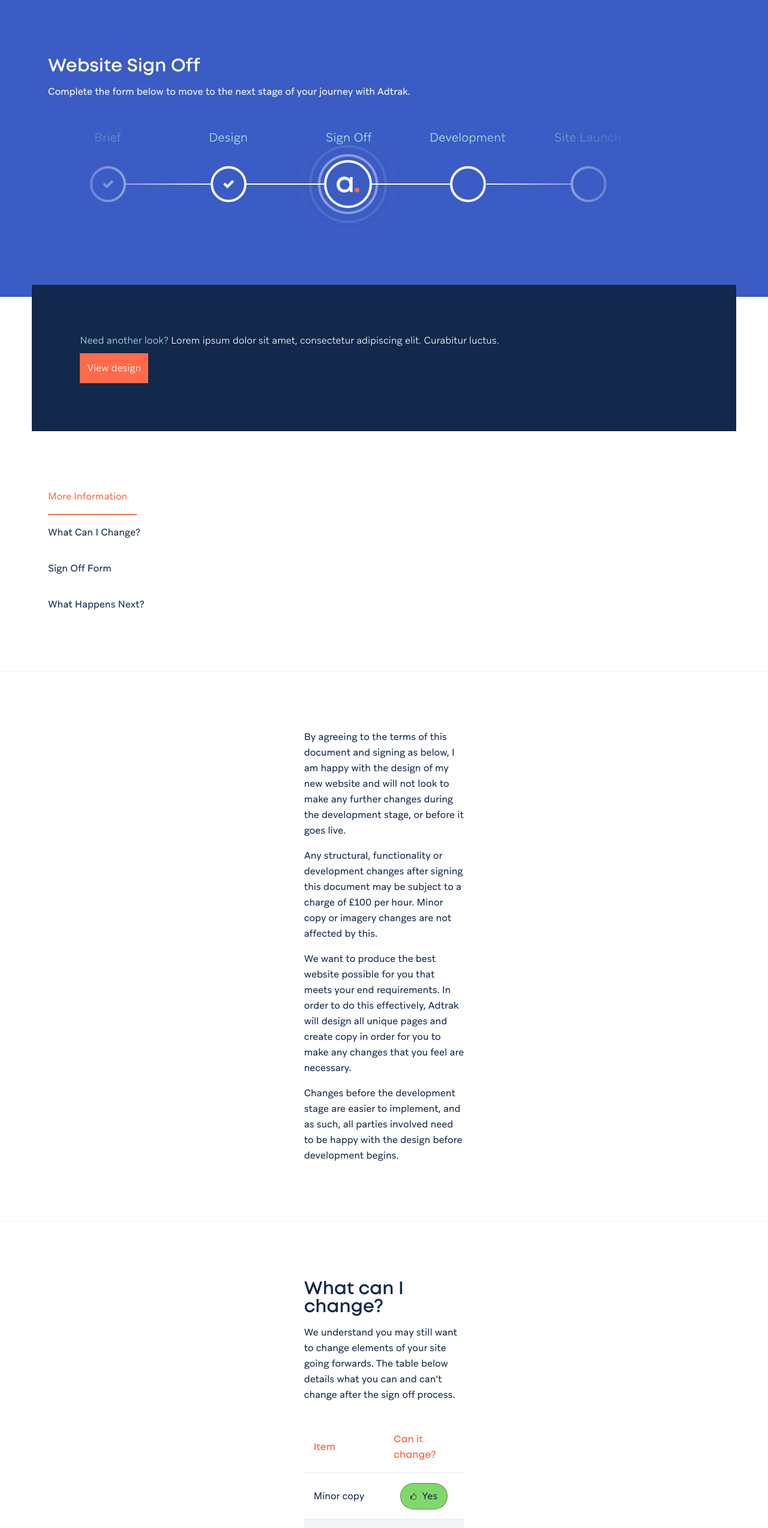
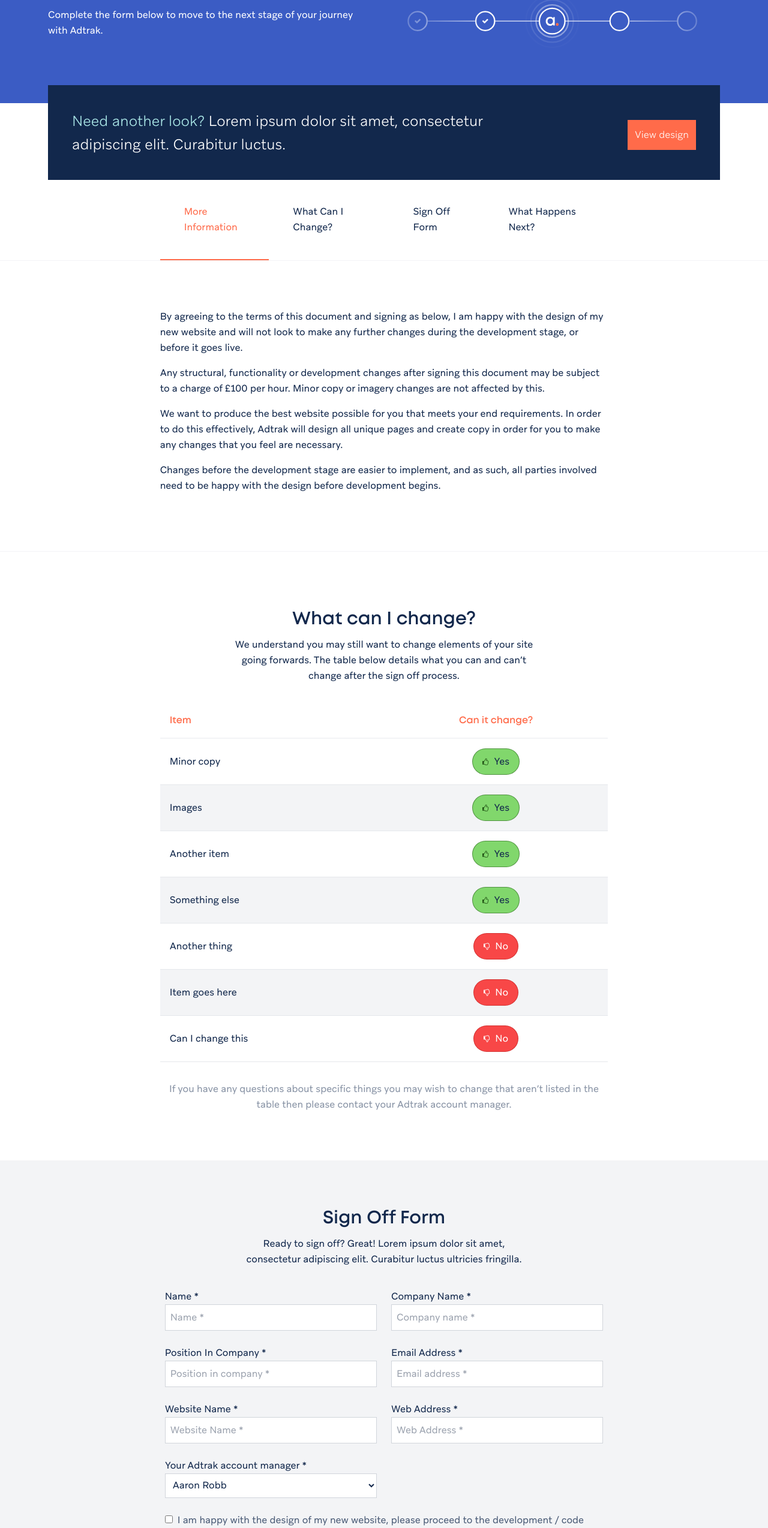
Before and after one commit to adtrak/adtrak-signoff, a Next.js app: page / in a window 1280 px wide. Shown: the part 236-2784 px from the top of the page at 60% size. Built offline with nearby package versions, Linux system fonts and the light colour scheme; what tailwindcss-filters would draw is missing.

Commit message:
update styling for tablet and desktop

```diff
--- a/components/header.js
+++ b/components/header.js
@@ -3,9 +3,9 @@ import Image from 'next/image'
 
 export default function Header() {
     return (
-        <header className="bg-secondary pb-[20px]">
+        <header className="bg-secondary pb-[40px] xl:pb-[60px]">
             <Container>
-                <div className="flex items-center justify-between p-4 md:p-20">
+                <div className="flex items-center justify-between p-6 md:py-8 md:px-20">
 
                     <Image
                     src="/images/adtrak-logo.svg"
@@ -18,13 +18,17 @@ export default function Header() {
 
                 </div>
 
-                <div className="p-4 mt-8 text-white md:p-20">
+                <div className="w-full p-6 mt-8 text-white md:px-20 md:flex md:items-center md:flex-wrap">
 
-                    <h1 className="mb-4">Website Sign Off</h1>
+                    <div className="w-full md:w-1/2 md:pr-4">
 
-                    <p>Complete the form below to move to the next stage of your journey with Adtrak.</p>
+                        <h1 className="mb-4">Website Sign Off</h1>
 
-                    <div className="mt-8">
+                        <p>Complete the form below to move to the next stage of your journey with Adtrak.</p>
+
+                    </div>
+
+                    <div className="w-full mt-8 md:w-1/2">
                         <Image
                         src="/images/process.svg"
                         alt="Sign off process"
--- a/pages/index.js
+++ b/pages/index.js
@@ -1,5 +1,6 @@
 import Head from 'next/head'
 import Link from 'next/link'
+import Image from 'next/image'
 import Layout from '../components/layout'
 import Header from '../components/header'
 import Footer from '../components/footer'
@@ -37,40 +38,45 @@ export default function Home() {
 
           <section>
             <Container>
-              <div className="w-11/12 p-6 mx-auto font-light text-white bg-secondary-dark md:p-20 mt-[-20px]">
-                <p>
-                  <span className="text-secondary-light">Need another look? </span>
+              <div className="px-6 md:px-20">
+                <div className="md:flex md:justify-between md:items-center p-6 mx-auto font-light text-white bg-secondary-dark lg:p-10 mt-[-30px]">
+                  <p className="xl:text-lg xl:w-2/3 2xl:w-1/2">
+                    <span className="block text-secondary-light lg:inline">Need another look? </span>
                     Lorem ipsum dolor sit amet, consectetur adipiscing elit. Curabitur luctus.
                   </p>
+                  <div className="md:justify-center md:flex md:w-3/12 lg:w-auto">
                     <Link href="/">
-                    <a className="inline-block p-3 mt-2 text-white bg-primary">View design</a>
+                        <a className="inline-block p-3 mx-auto mt-2 text-center text-white transition bg-primary hover:opacity-90 hover:no-underline">View design</a>
                     </Link>
+                  </div>
+                </div>
               </div>
             </Container>
           </section>
 
-          <section className="mb-4 border-b border-gray-100">
+          <section className="px-6 border-b border-gray-100 md:px-20">
             <Container>
-              <ul className="p-6 md:p-20">
-                <li>
-                  <a href="#" data-scroll="more-information" className="block p-4 pl-0 border-b-2 sm:inline-block scroll-to text-primary border-primary">More Information</a>
+              <ul className="w-full sm:flex sm:justify-between xl:w-2/3 xl:mx-auto">
+                <li className="3xl:w-1/4">
+                  <a href="#more-information" className="block p-4 pl-0 border-b-2 md:py-8 xl:p-10 sm:py-4 sm:inline-block scroll-to text-primary border-primary">More Information</a>
                 </li>
-                <li>
-                  <a href="#" data-scroll="what-can-i-change" className="block p-4 pl-0 border-b-2 border-transparent sm:inline-block scroll-to">What Can I Change?</a>
+                <li className="3xl:w-1/4">
+                  <a href="#what-can-i-change" className="block p-4 pl-0 border-b-2 border-transparent md:py-8 xl:p-10 sm:py-4 sm:inline-block scroll-to">What Can I Change?</a>
                 </li>
-                <li>
-                  <a href="#" data-scroll="sign-off-form" className="block p-4 pl-0 border-b-2 border-transparent sm:inline-block scroll-to">Sign Off Form</a>
+                <li className="3xl:w-1/4">
+                  <a href="#signoff-form"  className="block p-4 pl-0 border-b-2 border-transparent md:py-8 xl:p-10 sm:py-4 sm:inline-block scroll-to">Sign Off Form</a>
                 </li>
-                <li>
-                  <a href="#" data-scroll="what-happens-next" className="block p-4 pl-0 border-b-2 border-transparent sm:inline-block scroll-to">What Happens Next?</a>
+                <li className="3xl:w-1/4">
+                  <a href="#what-happens-next"  className="block p-4 pl-0 border-b-2 border-transparent md:py-8 xl:p-10 sm:py-4 sm:inline-block scroll-to">What Happens Next?</a>
                 </li>
               </ul>
             </Container>
           </section>
 
-          <section className="mb-4 border-b border-gray-100">
+
+          <section id="more-information" className="mb-4 border-b border-gray-100">
             <Container>
-              <div className="p-6 md:p-20 md:w-1/3 md:mx-auto content">
+              <div className="p-6 md:p-20 lg:w-8/12 xl:w-7/12 2xl:w-1/2 lg:px-0 md:mx-auto content">
                 <p>By agreeing to the terms of this document and signing as below, I am happy with the design of my new website and will not look to make any further changes during the development stage, or before it goes live.</p>
 
                 <p>Any structural, functionality or development changes after signing this document may be subject to a charge of £100 per hour. Minor copy or imagery changes are not affected by this.</p>
@@ -83,18 +89,21 @@ export default function Home() {
           </section>
 
 
-          <section>
-            <div className="p-6 mx-auto md:p-20 lg:w-1/3">
+          <section id="what-can-i-change">
+
+            <Container>
+
+              <div className="p-6 md:mx-auto md:p-20 lg:w-8/12 xl:w-7/12 2xl:w-1/2 lg:px-0 lg:text-center">
 
                 <h2 className="mb-4">What can I change?</h2>
 
-              <p>We understand you may still want to change elements of your site going forwards. The table below details what you can and can’t change after the sign off process.</p>
+                <p className="mx-auto lg:w-2/3">We understand you may still want to change elements of your site going forwards. The table below details what you can and can’t change after the sign off process.</p>
 
-              <table className="w-full my-8">
+                <table className="w-full my-8 text-left">
                   <thead>
                     <tr>
                       <td>Item</td>
-                    <td>Can it change?</td>
+                      <td className="text-center">Can it change?</td>
                     </tr>
                   </thead>
                   <tbody>
@@ -129,48 +138,52 @@ export default function Home() {
                   </tbody>
                 </table>
 
-              <p className="mx-auto opacity-50 lg:w-1/3">If you have any questions about specific things you may wish to change that aren’t listed in the table then please contact your Adtrak account manager.</p>
+                <p className="mx-auto opacity-50">If you have any questions about specific things you may wish to change that aren’t listed in the table then please contact your Adtrak account manager.</p>
 
               </div>
+
+            </Container>
           </section>
 
 
-          <section className="p-6 bg-gray-100 md:p-20">
+          <section id="signoff-form" className="bg-gray-100">
             <Container>
-              <div className="mx-auto lg:w-1/3">
+
+              <div className="p-6 md:p-20 md:mx-auto lg:w-8/12 xl:w-7/12 2xl:w-1/2 lg:px-0 lg:text-center">
+
                 <h2 className="mb-4">Sign Off Form</h2>
 
-                <p>Ready to sign off? Great! Lorem ipsum dolor sit amet, consectetur adipiscing elit. Curabitur luctus ultricies fringilla.</p>
+                <p className="mx-auto lg:w-2/3">Ready to sign off? Great! Lorem ipsum dolor sit amet, consectetur adipiscing elit. Curabitur luctus ultricies fringilla.</p>
 
-                <form id="form" action="https://formspree.io/f/YOURAPI" method="POST" className="flex flex-wrap my-6 -m-1 overflow-x-hidden">
+                <form id="form" action="https://formspree.io/f/YOURAPI" method="POST" className="flex flex-wrap my-6 -m-1 overflow-x-hidden text-left ">
 
-                  <label className="w-full p-1 md:w-1/2">
-                    <span className="sr-only">Name *</span>
-                    <input required type="text" className="w-full" name="name" placeholder="Name" />
+                  <label className="w-full p-3 md:w-1/2">
+                    <span className="">Name *</span>
+                    <input required type="text" className="w-full" name="name" placeholder="Name *" />
                   </label>
-                  <label className="w-full p-1 md:w-1/2">
-                    <span className="sr-only">Company Name *</span>
-                    <input required type="text" className="w-full" name="company_name" placeholder="Company name" />
+                  <label className="w-full p-3 md:w-1/2">
+                    <span className="">Company Name *</span>
+                    <input required type="text" className="w-full" name="company_name" placeholder="Company name *" />
                   </label>
-                  <label className="w-full p-1 md:w-1/2">
-                    <span className="sr-only">Position In Company *</span>
-                    <input required type="text" className="w-full" name="position_in_company" placeholder="Position in company" />
+                  <label className="w-full p-3 md:w-1/2">
+                    <span className="">Position In Company *</span>
+                    <input required type="text" className="w-full" name="position_in_company" placeholder="Position in company *" />
                   </label>
-                  <label className="w-full p-1 md:w-1/2">
-                    <span className="sr-only">Email Address *</span>
-                    <input required type="email" className="w-full" name="email" placeholder="Email address" />
+                  <label className="w-full p-3 md:w-1/2">
+                    <span className="">Email Address *</span>
+                    <input required type="email" className="w-full" name="email" placeholder="Email address *" />
                   </label>
-                  <label className="w-full p-1 md:w-1/2">
-                    <span className="sr-only">Website Name *</span>
-                    <input required type="text" className="w-full" name="website_name" placeholder="Website Name" />
+                  <label className="w-full p-3 md:w-1/2">
+                    <span className="">Website Name *</span>
+                    <input required type="text" className="w-full" name="website_name" placeholder="Website Name *" />
                   </label>
-                  <label className="w-full p-1 md:w-1/2">
-                    <span className="sr-only">Web Address *</span>
-                    <input required type="url" className="w-full" name="web_address" placeholder="Web Address" />
+                  <label className="w-full p-3 md:w-1/2">
+                    <span className="">Web Address *</span>
+                    <input required type="url" className="w-full" name="web_address" placeholder="Web Address *" />
                   </label>
-                  <label className="w-full p-1 md:w-1/2">
-                    <span className="sr-only">Your Adtrak account manager *</span>
-                    <select name="account_manager">
+                  <label className="w-full p-3 md:w-1/2">
+                    <span className="">Your Adtrak account manager *</span>
+                    <select className="w-full" name="account_manager">
                       <option value="Aaron Robb" defaultValue>Aaron Robb</option>
                       <option value="Ben Shaw">Ben Shaw</option>
                       <option value="Chris Robinson">Chris Robinson</option>
@@ -180,14 +193,14 @@ export default function Home() {
                       <option value="Unsure">Unsure / Not Listed Here</option>
                     </select>
                   </label>
-                  <label className="w-full p-1 md:w-1/2">
-                    <span>I am happy with the design of my new website, please proceed to the development / code phase.</span>
-                    <input required type="checkbox" className="w-full" name="confirmation" />
+                  <label className="w-full p-3">
+                    <input required type="checkbox" className="" name="confirmation" />
+                    <span className="ml-2 opacity-75">I am happy with the design of my new website, please proceed to the development / code phase.</span>
                   </label>
 
                   <input type="text" name="_gotcha" className="hidden" />
-                  <div className="w-full p-1">
-                    <input type="submit" className="transition duration-300 bg-gray-200 border-black cursor-pointer hover:text-white focus:text-white focus:text-black hover:bg-black" value="Send Enquiry" />
+                  <div className="w-full p-3">
+                    <input type="submit" className="p-3 text-white transition duration-300 cursor-pointer bg-primary focus:text-white hover:bg-secondary-light" value="Send Enquiry" />
                   </div>
 
                 </form>
@@ -199,53 +212,61 @@ export default function Home() {
             </Container>
           </section>
 
-          <section className="bg-secondary">
+          <section id="what-happens-next" className="bg-secondary">
 
-            <div className="p-6 text-white md:p-20">
+            <Container>
 
-              <div className="mx-auto lg:w-1/3">
+              <div className="p-6 text-white md:p-20 lg:w-8/12 xl:w-7/12 2xl:w-2/3 lg:px-0 lg:mx-auto">
+
+                <div className="mx-auto text-center">
 
                   <h2 className="mb-4">What happens next?</h2>
 
-                <p>Ready to sign off? Great! Lorem ipsum dolor sit amet, consectetur adipiscing elit. Curabitur luctus ultricies fringilla.</p>
+                  <p className="mx-auto lg:w-2/3">Ready to sign off? Great! Lorem ipsum dolor sit amet, consectetur adipiscing elit. Curabitur luctus ultricies fringilla.</p>
 
                 </div>
 
-              <div className="flex flex-wrap ">
+                <div className="flex flex-wrap mt-6">
 
-                <div className="w-full p-3 px-0 sm:w-1/2 lg:w-1/3">
-                  <div className="p-3 bg-white bg-opacity-10">
-                    <p>Send website imagery to your designer</p>
+                  <div className="w-full p-3 px-0 sm:p-3 sm:w-1/2 lg:w-1/3">
+                    <div className="flex p-3 bg-black md:p-5 bg-opacity-10">
+                      <Image src="/images/target.svg" alt="Bullet Point" width={30} height={30} />
+                      <p className="px-4">Send website imagery to your designer</p>
                     </div>
                   </div>
 
-                <div className="w-full p-3 px-0 sm:w-1/2 lg:w-1/3">
-                  <div className="p-3 bg-white bg-opacity-10">
-                    <p>Send website imagery to your designer</p>
+                  <div className="w-full p-3 px-0 sm:p-3 sm:w-1/2 lg:w-1/3">
+                    <div className="flex p-3 bg-black md:p-5 bg-opacity-10">
+                      <Image src="/images/target.svg" alt="Bullet Point" width={30} height={30} />
+                      <p className="px-4">Send website imagery to your designer</p>
                     </div>
                   </div>
 
-                <div className="w-full p-3 px-0 sm:w-1/2 lg:w-1/3">
-                  <div className="p-3 bg-white bg-opacity-10">
-                    <p>Send website imagery to your designer</p>
+                  <div className="w-full p-3 px-0 sm:p-3 sm:w-1/2 lg:w-1/3">
+                    <div className="flex p-3 bg-black md:p-5 bg-opacity-10">
+                      <Image src="/images/target.svg" alt="Bullet Point" width={30} height={30} />
+                      <p className="px-4">Send website imagery to your designer</p>
                     </div>
                   </div>
 
-                <div className="w-full p-3 px-0 sm:w-1/2 lg:w-1/3">
-                  <div className="p-3 bg-white bg-opacity-10">
-                    <p>Send website imagery to your designer</p>
+                  <div className="w-full p-3 px-0 sm:p-3 sm:w-1/2 lg:w-1/3">
+                    <div className="flex p-3 bg-black md:p-5 bg-opacity-10">
+                      <Image src="/images/target.svg" alt="Bullet Point" width={30} height={30} />
+                      <p className="px-4">Send website imagery to your designer</p>
                     </div>
                   </div>
 
-                <div className="w-full p-3 px-0 sm:w-1/2 lg:w-1/3">
-                  <div className="p-3 bg-white bg-opacity-10">
-                    <p>Send website imagery to your designer</p>
+                  <div className="w-full p-3 px-0 sm:p-3 sm:w-1/2 lg:w-1/3">
+                    <div className="flex p-3 bg-black md:p-5 bg-opacity-10">
+                      <Image src="/images/target.svg" alt="Bullet Point" width={30} height={30} />
+                      <p className="px-4">Send website imagery to your designer</p>
                     </div>
                   </div>
 
-                <div className="w-full p-3 px-0 sm:w-1/2 lg:w-1/3">
-                  <div className="p-3 bg-white bg-opacity-10">
-                    <p>Send website imagery to your designer</p>
+                  <div className="w-full p-3 px-0 sm:p-3 sm:w-1/2 lg:w-1/3">
+                    <div className="flex p-3 bg-black md:p-5 bg-opacity-10">
+                      <Image src="/images/target.svg" alt="Bullet Point" width={30} height={30} />
+                      <p className="px-4">Send website imagery to your designer</p>
                     </div>
                   </div>
 
@@ -253,10 +274,14 @@ export default function Home() {
 
               </div>
 
+            </Container>
+
+
+
             <Container>
               <div className="p-6 lg:p-20">
                 <div className="p-6 text-white md:p-20 bg-secondary-dark">
-                  //weve partnered with roundworks
+                  <Image src="/images/roundworks.svg" alt="Partnered with Roundworks IT" width={200} height={44.2} />
                 </div>
               </div>
 
@@ -264,22 +289,7 @@ export default function Home() {
 
           </section>
 
-
-
-
-
-
-
-
         </motion.div>
-
-        <Container>
-
-
-
-        </Container>
-
-        <Footer />
 
     </Layout>
 
--- a/styles/container.module.css
+++ b/styles/container.module.css
@@ -1,3 +1,3 @@
 .container {
-    @apply w-full mx-auto max-w-4xl;
+    @apply w-full max-w-3xl mx-auto;
 }
--- a/styles/main.css
+++ b/styles/main.css
@@ -103,3 +103,18 @@ table {
     @apply w-1/2 p-4;
   }
 }
+
+@screen 3xl {
+  h1 {
+    @apply text-2xl;
+  }
+}
+
+input,
+select {
+  @apply p-2 bg-white border border-gray-300;
+}
+
+input[type=submit] {
+  @apply border-none;
+}
--- a/tailwind.config.js
+++ b/tailwind.config.js
@@ -106,7 +106,6 @@ module.exports = {
   },
   plugins: [
     require("tailwindcss-filters"),
-    require('@tailwindcss/forms'),
   ],
   corePlugins: {
     container: false,
```
Also changed, not shown: pages/404.js (+0 -8 lines), public/images/roundworks.svg (added), public/images/target.svg (added). Lines whose indentation alone changed are shown as unchanged.
